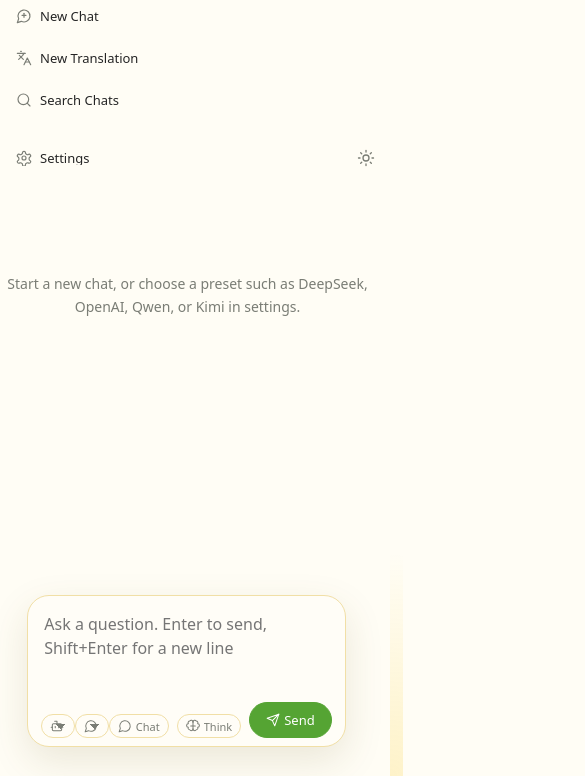
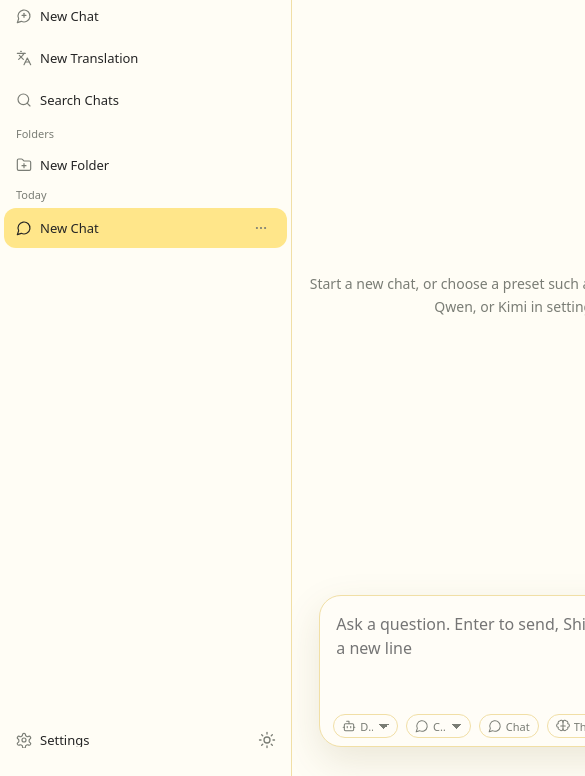
Before and after one commit to Greatub/lemon-cha, a browser extension: page chat.html in a window 390 px wide. Shown: the part 68-844 px from the top of the page, 585 px wide, since content can reach past the window. Drawn offline with Linux system fonts and the light colour scheme.

Commit message:
Add minimum app width for narrow windows

```diff
--- a/styles.css
+++ b/styles.css
@@ -77,6 +77,7 @@
   --select-scrollbar-inset: 26px;
   --rounded-scrollbar-inset: 14px;
   --textarea-scrollbar-inset: 24px;
+  --app-min-width: 760px;
   --collapsed-sidebar-inline-padding: var(--sidebar-content-padding-inline);
   --composer-action-inset: 14px;
   --composer-input-min-height: 112px;
@@ -372,13 +373,14 @@ body.dark-mode {
 }
 
 body {
-  min-width: 0;
+  min-width: var(--app-min-width);
   color: var(--color-primary);
   background:
     radial-gradient(circle at 0 100%, var(--scheme-glow-primary), transparent 24%),
     radial-gradient(circle at 100% 0, var(--scheme-glow-secondary), transparent 24%),
     var(--scheme-chat-surface);
-  overflow: hidden;
+  overflow-x: auto;
+  overflow-y: hidden;
 }
 
 button,
@@ -500,6 +502,7 @@ button:disabled {
 .app {
   display: grid;
   grid-template-columns: 292px minmax(0, 1fr);
+  min-width: var(--app-min-width);
   height: 100vh;
   min-height: 0;
 }
@@ -2731,34 +2734,6 @@ select:focus {
 }
 
 @media (max-width: 760px) {
-  body {
-    min-width: 0;
-  }
-
-  .app {
-    grid-template-columns: 1fr;
-    grid-template-rows: auto 1fr;
-  }
-
-  .sidebar {
-    grid-template-rows: var(--sidebar-header-height) auto minmax(0, 1fr) var(--sidebar-footer-height);
-    border-right: 0;
-    border-bottom: 0;
-  }
-
-  .conversation-list {
-    display: grid;
-    grid-template-rows: auto auto;
-    grid-auto-flow: column;
-    grid-auto-columns: 220px;
-    overflow-x: auto;
-    overflow-y: hidden;
-  }
-
-  .conversation-list-body {
-    overflow: visible;
-  }
-
   .settings-form {
     grid-template-columns: 1fr;
   }
```
